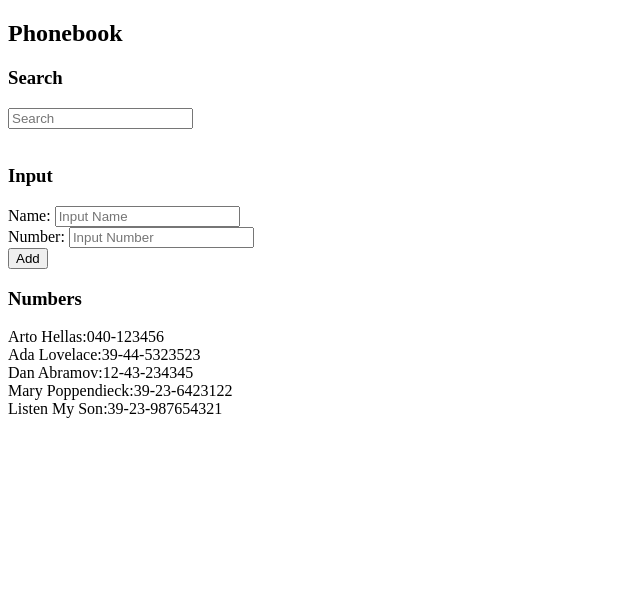
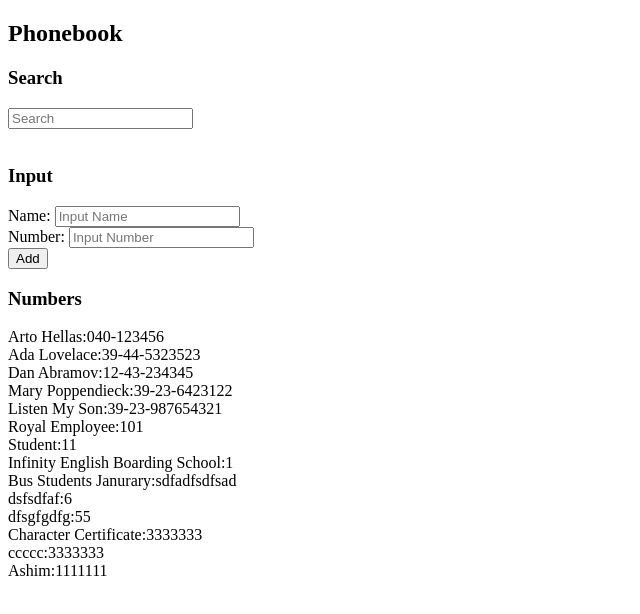
Before and after one commit to 22sanjeevrai22/fullstack-open-exercises, a React (Vite) app in the folder part-2/Part-2/: page / in a window 1280 px wide. Shown: the top 614 px of the page, without its empty margins (0-640 px from the left). Built offline with nearby package versions, Linux system fonts and the light colour scheme; data requests are answered from the project's data file.

Commit message:
Exercise 2.12 Completed

```diff
--- a/part-2/Part-2/db.json
+++ b/part-2/Part-2/db.json
@@ -1,5 +1,5 @@
 {
-  "persons": [
+  "notes": [
     {
       "name": "Arto Hellas",
       "number": "040-123456",
@@ -24,6 +24,51 @@
       "name": "Listen My Son",
       "number": "39-23-987654321",
       "id": "5"
+    },
+    {
+      "id": "30bf",
+      "name": "Royal Employee",
+      "number": "101"
+    },
+    {
+      "id": "d015",
+      "name": "Student",
+      "number": "11"
+    },
+    {
+      "id": "5024",
+      "name": "Infinity English Boarding School",
+      "number": "1"
+    },
+    {
+      "id": "2773",
+      "name": "Bus Students Janurary",
+      "number": "sdfadfsdfsad"
+    },
+    {
+      "id": "48aa",
+      "name": "dsfsdfaf",
+      "number": "6"
+    },
+    {
+      "id": "d0cb",
+      "name": "dfsgfgdfg",
+      "number": "55"
+    },
+    {
+      "id": "4cd1",
+      "name": "Character Certificate",
+      "number": "3333333"
+    },
+    {
+      "id": "503a",
+      "name": "ccccc",
+      "number": "3333333"
+    },
+    {
+      "id": "6c79",
+      "name": "Ashim",
+      "number": "1111111"
     }
   ]
 }
--- a/part-2/Part-2/src/App.tsx
+++ b/part-2/Part-2/src/App.tsx
@@ -9,9 +9,8 @@ interface Person {
 interface InputProps {
   handleSubmit: (e: React.FormEvent<HTMLFormElement>) => void;
   newName: string;
-  handleNameChange: (e: React.ChangeEvent<HTMLInputElement>) => void;
+  handleChange: (e: React.ChangeEvent<HTMLInputElement>) => void;
   newNumber: string;
-  handleNumberChange: (e: React.ChangeEvent<HTMLInputElement>) => void;
 }
 interface SearchProps {
   handleSearchChange: (e: React.ChangeEvent<HTMLInputElement>) => void;
@@ -31,7 +30,7 @@ const DisplayNumbers = ({ filteredPersons }: { filteredPersons: Person[] }) => {
     <>
       <h3>Numbers</h3>
       {filteredPersons.map((person: Person) => (
-        <div key={person.name}>
+        <div key={person.id}>
           {person?.name}:<span>{person?.number}</span>
         </div>
       ))}
@@ -42,9 +41,8 @@ const DisplayNumbers = ({ filteredPersons }: { filteredPersons: Person[] }) => {
 const Input = ({
   handleSubmit,
   newName,
-  handleNameChange,
+  handleChange,
   newNumber,
-  handleNumberChange,
 }: InputProps) => {
   return (
     <>
@@ -55,15 +53,17 @@ const Input = ({
           <input
             placeholder="Input Name"
             value={newName}
-            onChange={handleNameChange}
+            name="name"
+            onChange={handleChange}
           />
         </div>
         <div>
           Number:{" "}
           <input
             placeholder="Input Number"
+            name="number"
             value={newNumber}
-            onChange={handleNumberChange}
+            onChange={handleChange}
           />
         </div>
         <div>
@@ -80,12 +80,14 @@ const App = () => {
     { name: "Dan Abramov", number: "12-43-234345", id: 3 },
     { name: "Mary Poppendieck", number: "39-23-6423122", id: 4 },
   ]);
-  const [newName, setNewName] = useState("");
-  const [newNumber, setNewNumber] = useState("");
+  const [formData, setFormData] = useState<{ name: string; number: string }>({
+    name: "",
+    number: "",
+  });
   const [search, setSearch] = useState("");
 
   useEffect(() => {
-    axios.get("http://localhost:3001/persons").then((res) => {
+    axios.get("http://localhost:3001/notes").then((res) => {
       const data = res.data;
       console.log("dataaa", data);
       setPersons(data);
@@ -98,16 +100,12 @@ const App = () => {
 
   const checkDuplicate = () => {
     return persons.some(
-      (person) => person.name.toLowerCase() === newName.toLowerCase()
+      (person) => person.name.toLowerCase() === formData.name.toLowerCase()
     );
   };
 
-  const handleNameChange = (e: React.ChangeEvent<HTMLInputElement>): void => {
-    setNewName(e.target.value);
-  };
-
-  const handleNumberChange = (e: React.ChangeEvent<HTMLInputElement>) => {
-    setNewNumber(e.target.value);
+  const handleChange = (e: React.ChangeEvent<HTMLInputElement>): void => {
+    setFormData({ ...formData, [e.target.name]: e.target.value });
   };
 
   const handleSearchChange = (e: React.ChangeEvent<HTMLInputElement>) => {
@@ -116,21 +114,22 @@ const App = () => {
 
   const handleSubmit = (e: React.FormEvent<HTMLFormElement>) => {
     e.preventDefault();
-    if (newName.trim() === "") return;
+    if (formData.name.trim() === "") {
+      alert("Name cannot be empty.");
+      return;
+    }
     if (checkDuplicate()) {
-      alert(`${newName} is already added to phonebook`);
+      alert(`${formData.name} is already added to phonebook`);
     } else {
-      setPersons((prev) => [
-        ...prev,
-        {
-          name: newName,
-          number: newNumber,
-          id: prev.length > 0 ? Math.max(...prev.map((p) => p.id)) + 1 : 1,
-        },
-      ]);
+      const sentData = axios.post("http://localhost:3001/notes", formData);
+      sentData.then((res) => {
+        setPersons((prev) => [...prev, res.data]);
+      });
     }
-    setNewName("");
-    setNewNumber("");
+    setFormData({
+      name: "",
+      number: "",
+    });
   };
 
   return (
@@ -141,10 +140,9 @@ const App = () => {
       <br />
       <Input
         handleSubmit={handleSubmit}
-        newName={newName}
-        newNumber={newNumber}
-        handleNameChange={handleNameChange}
-        handleNumberChange={handleNumberChange}
+        newName={formData.name}
+        newNumber={formData.number}
+        handleChange={handleChange}
       />
 
       <DisplayNumbers filteredPersons={filteredPersons} />
```
Also changed, not shown: part-2/Part-2/src/personService.js (added).
